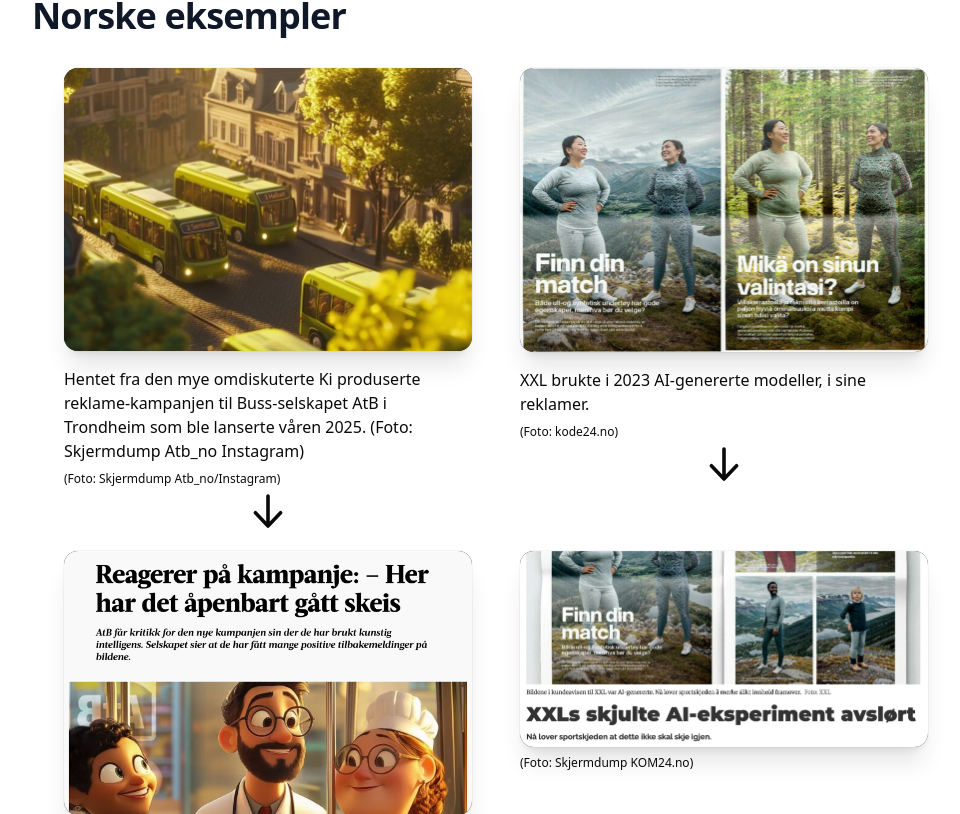
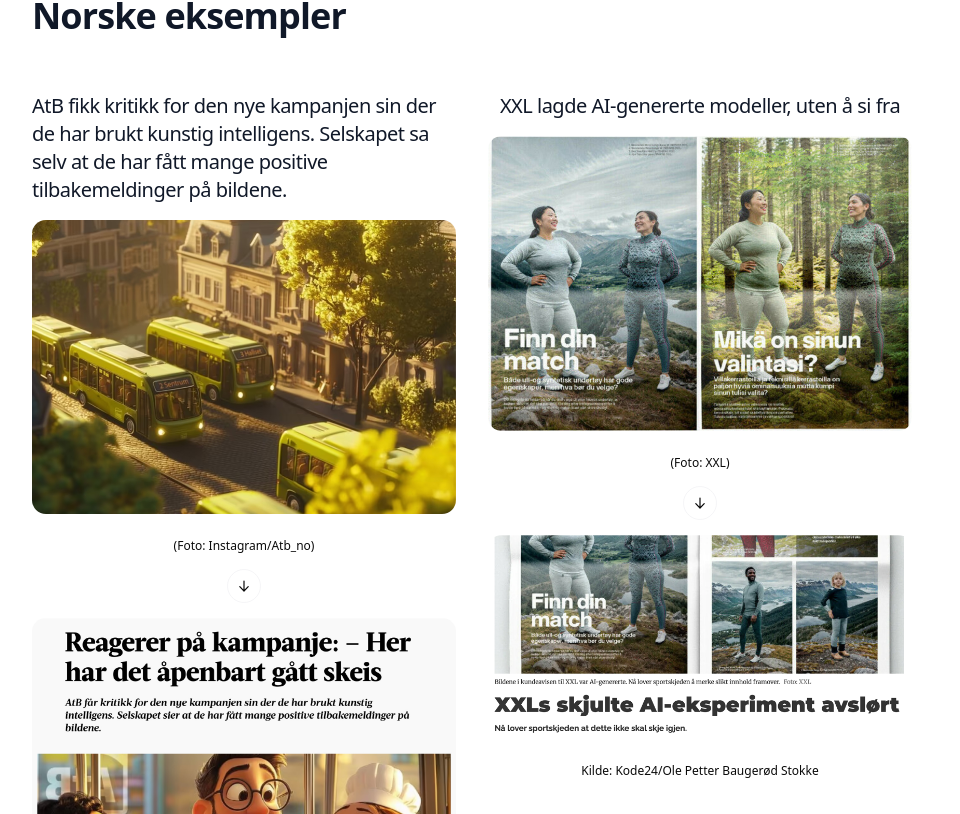
Before and after one commit to bjornrl/ki-merket, a React (Vite) app: page /om-ki-merket in a window 1280 px wide. Shown: the part 4966-5780 px from the top of the page, without its empty margins (296-1256 px from the left). Built offline with nearby package versions, Linux system fonts and the light colour scheme.

Commit message:
bug fixes

```diff
--- a/src/pages/About.tsx
+++ b/src/pages/About.tsx
@@ -379,64 +379,48 @@
             Norske eksempler
           </h2>
           <div className="mx-auto mt-12 grid  grid-cols-1 gap-x-8 gap-y-16 lg:mx-0 lg:grid-cols-2 lg:items-start lg:gap-y-10">
-            <div className="-mt-12 lg:-mr-12 p-1 lg:p-8 lg:sticky lg:top-4 lg:col-start-1 lg:row-span-2 lg:row-start-1 lg:overflow-hidden">
-              <img
-                alt=""
-                src="/atb-1.jpg"
-                className=" rounded-xl bg-gray-900 shadow-xl ring-1 ring-gray-400/10 sm:w-228"
-              />
-              <p className="text-left mt-4">
-                Hentet fra den mye omdiskuterte Ki produserte reklame-kampanjen
-                til Buss-selskapet AtB i Trondheim som ble lanserte våren 2025.
-                (Foto: Skjermdump Atb_no Instagram)
+            <div
+              id="atb-eksempel"
+              className="flex flex-col gap-4 justify-center items-center"
+            >
+              <h3
+                id="markering-justert-materiale"
+                className="mt-2 text-lg text-left tracking-tight text-pretty text-gray-900 sm:text-xl"
+              >
+                AtB fikk kritikk for den nye kampanjen sin der de har brukt
+                kunstig intelligens. Selskapet sa selv at de har fått mange
+                positive tilbakemeldinger på bildene.
+              </h3>
+              <img src="/atb-1.jpg" alt="ATB" className="w-full rounded-xl" />
+              <p className="mt-2 text-xs text-left">(Foto: Instagram/Atb_no)</p>
+              <ArrowDownIcon className="w-8 h-8 outline-1 outline-gray-400/10 rounded-full p-2" />
+              <img src="/atb-2.jpg" alt="ATB" className="w-full rounded-xl" />
+              <p className="mt-2 text-xs text-left">
+                Kilde: Addressa.no/Karoline Ulvenes
               </p>
-              <p className="mt-2 text-xs text-left">
-                (Foto: Skjermdump Atb_no/Instagram)
-              </p>
-
-              <ArrowDownIcon className="mx-auto w-12" />
             </div>
-            <div className="-mt-12 lg:-mr-12 p-1 lg:p-8 lg:sticky lg:top-4 lg:col-start-2 lg:row-span-2 lg:row-start-1 lg:overflow-hidden">
-              <img
-                alt=""
-                src="/xxl-1.jpg"
-                className=" rounded-xl bg-gray-900 shadow-xl ring-1 ring-gray-400/10 sm:w-228"
-              />
-              <p className="text-left mt-4">
-                XXL brukte i 2023 AI-genererte modeller, i sine reklamer.
-              </p>
-              <p className="mt-2 text-xs text-left">(Foto: kode24.no)</p>
-              {/* <a
-                className="text-left"
-                href="https://www.kode24.no/artikkel/xxl-lagde-ai-genererte-modeller-uten-a-si-fra/192237"
+            <div id="xxl-eksempel">
+              <div
+                id="xxl-eksempel"
+                className="flex flex-col gap-4 justify-center items-center"
               >
-                Link
-              </a> */}
-              <ArrowDownIcon className="mx-auto w-12" />
+                <h3
+                  id="markering-justert-materiale"
+                  className="mt-2 text-lg text-left tracking-tight text-pretty text-gray-900 sm:text-xl"
+                >
+                  XXL lagde AI-genererte modeller, uten å si fra
+                </h3>
+                <img src="/xxl-1.jpg" alt="xxl" className="w-full rounded-xl" />
+                <p className="mt-2 text-xs text-left">(Foto: XXL)</p>
+                <ArrowDownIcon className="w-8 h-8 outline-1 outline-gray-400/10 rounded-full p-2" />
+                <img src="/xxl-2.jpg" alt="xxl" className="w-full rounded-xl" />
+                <p className="mt-2 text-xs text-left">
+                  Kilde: Kode24/Ole Petter Baugerød Stokke
+                </p>
+              </div>
             </div>
           </div>
-          <div className="mx-auto grid  grid-cols-1 gap-x-8 gap-y-16 lg:mx-0 lg:grid-cols-2 lg:items-start lg:gap-y-10">
-            <div className="-mt-12 lg:-mr-12 p-1 lg:p-8 lg:sticky lg:top-4 lg:col-start-1 lg:row-span-2 lg:row-start-1 lg:overflow-hidden">
-              <img
-                alt=""
-                src="/atb-2.jpg"
-                className=" rounded-xl bg-gray-900 shadow-xl ring-1 ring-gray-400/10 sm:w-228"
-              />
-              <p className="mt-2 text-xs text-left">
-                (Foto: Skjermdump Adressa.no)
-              </p>
-            </div>
-            <div className="-mt-12 lg:-mr-12 p-1 lg:p-8 lg:sticky lg:top-4 lg:col-start-2 lg:row-span-2 lg:row-start-1 lg:overflow-hidden">
-              <img
-                alt=""
-                src="/xxl-2.jpg"
-                className=" rounded-xl bg-gray-900 shadow-xl ring-1 ring-gray-400/10 sm:w-228"
-              />
-              <p className="mt-2 text-xs text-left">
-                (Foto: Skjermdump KOM24.no)
-              </p>
-            </div>
-          </div>
+          <div className="mx-auto grid  grid-cols-1 gap-x-8 gap-y-16 lg:mx-0 lg:grid-cols-2 lg:items-start lg:gap-y-10"></div>
           {/* <div id="faq">
             <FAQ />
           </div> */}
--- a/src/sections/Content.tsx
+++ b/src/sections/Content.tsx
@@ -100,7 +100,7 @@
           </div>
           <img
             alt="Product screenshot"
-            src="./public/KI-merking-eksempel.png"
+            src="public/KI-merking-eksempel.png"
             className="w-3xl rounded-xl shadow-xl ring-1 ring-gray-400/10 sm:w-228 md:-ml-4 lg:-ml-0"
           />
         </div>
```
